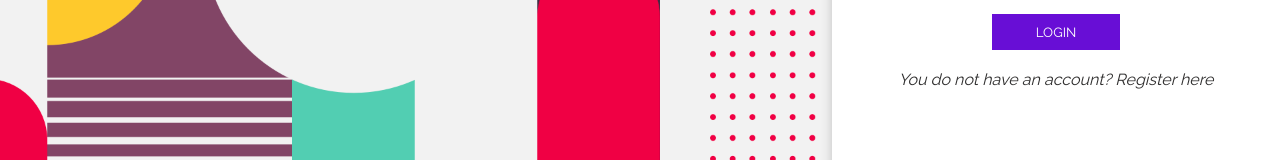
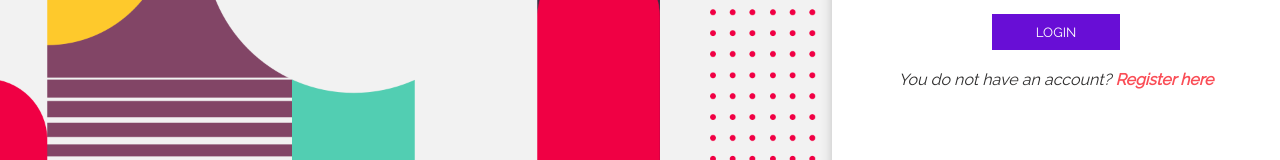
Before and after one commit to Amedzro-Elikplim/Terappy-frontend, a React (Create React App) app: page /login in a window 1280 px wide. Shown: the part 464-624 px from the top of the page. Built offline with nearby package versions, Linux system fonts and the light colour scheme; a web font is replaced by a local one.

Commit message:
added dashboard for registered users

```diff
--- a/src/App.js
+++ b/src/App.js
@@ -2,14 +2,16 @@ import { BrowserRouter, Switch, Route } from 'react-router-dom';
 import Home from './pages/home/Home';
 import Login from './pages/auth/Login';
 import Register from './pages/auth/Register';
+import Main from './pages/dashboard/Main';
 const App = () => {
-
+//add lazy loading
   return (
     <BrowserRouter>
       <Switch>
         <Route exact path="/" name="Home" render = {props => <Home {...props} />} />
         <Route exact path="/login" name="Login" render = {props => <Login {...props} />} />
-        <Route exact path="/register" name="Register" render = {props => <Register {...props} />} />
+        <Route exact path="/register" name="Register" render={props => <Register {...props} />} />
+        <Route exact path="/dashboard" name="Dashboard" render={props => <Main {...props} />} />
       </Switch>
     </BrowserRouter>
   )
--- a/src/components/HomePageSections/Hero.js
+++ b/src/components/HomePageSections/Hero.js
@@ -4,6 +4,7 @@ import { primaryColor, titleTextColor } from "../../utils/color/Color";
 import { useMediaQuery } from "react-responsive";
 import { FiPhoneCall } from 'react-icons/fi';
 import { primaryFont } from "../../utils/fonts/font";
+import { useHistory } from "react-router-dom";
 
 
 //react responsive easy way of creating media queries
@@ -19,6 +20,8 @@ const Mobile = ({children}) => {
 
 const Hero = () => {
 
+    const history = useHistory();
+
     return(
         <StyledSection id="home">
             {/**section wrapped with Desktop tag will display only on desktop screens */}
@@ -30,7 +33,7 @@ const Hero = () => {
                     <q>Remember sadness is always temporary, this, too shall, pass....</q>
                 </StyledQuote>
 
-                <StyledButton>
+                <StyledButton onClick={() => history.push("/login")}>
                    <FiPhoneCall className="phone-icon" />  TALK TO A THERAPIST
                 </StyledButton>
 
--- a/src/index.css
+++ b/src/index.css
@@ -55,3 +55,8 @@
 .backToTop:hover {
   box-shadow: 15px 0px 5px rgb(241, 38, 72) inset;
 }
+
+.construct-icon {
+  zoom: 6;
+  color: #380675;
+}
--- a/src/pages/auth/LoginForm.js
+++ b/src/pages/auth/LoginForm.js
@@ -1,8 +1,10 @@
 import { useState } from 'react';
 import { useHistory } from 'react-router-dom';
 import styled from 'styled-components';
-import { primaryColor, titleTextColor } from '../../utils/color/Color';
+import { primaryColor, titleTextColor, blobSecondaryColor } from '../../utils/color/Color';
 import { primaryFont } from '../../utils/fonts/font';
+import axios from 'axios';
+
 
 const LoginForm = ({className}) => {
 
@@ -28,29 +30,41 @@ const LoginForm = ({className}) => {
           password
         }
 
-        console.log(data)
-
-
-
-        // axios.post("http://localhost:5000/api/login", data)
-        //      .then(response => {
-        //        if(response) props.history.push("/home")
-        //      })
-        //      .catch(err => {
-        //        console.log(err);
-        //        alert("check console for error message");
-        //      });
+        axios.post("http://localhost:5000/api/login", data)
+             .then(response => {
+               history.push("/dashboard");
+               console.log(response)
+             })
+             .catch(err => {
+               console.log(err.response);
+             });
       }
-    return(
-      <Card className={className} onSubmit = {handleSubmit}>
-            <LoginText>Login</LoginText>
-            <Divider/>
-            <Email name="email" onChange={handleChange} value = {state.email || ""} type="email" placeholder="Email" />
-            <Password name="password" onChange={handleChange} value={state.password || ""} type="password" placeholder="Password" />
-            <Button type="submit">LOGIN</Button>
-            <P onClick={() => history.push("/register")}><em>You do not have an account? Register here</em></P>
+    return (
+      <Card className={className} onSubmit={handleSubmit}>
+        <LoginText>Login</LoginText>
+        <Divider />
+        <Email
+          name="email"
+          onChange={handleChange}
+          value={state.email || ""}
+          type="email"
+          placeholder="Email"
+        />
+        <Password
+          name="password"
+          onChange={handleChange}
+          value={state.password || ""}
+          type="password"
+          placeholder="Password"
+        />
+        <Button type="submit">LOGIN</Button>
+        <P onClick={() => history.push("/register")}>
+          <em>
+            You do not have an account? <Span>Register here</Span>
+          </em>
+        </P>
       </Card>
-    )
+    );
 }
 
 export default LoginForm;
@@ -123,15 +137,16 @@ const Button = styled.button`
   font-family: ${primaryFont};
 
   &:hover {
-    box-shadow: 5px 10px 20px ${titleTextColor};
+    box-shadow: 5px 10px 20px silver;
   }
 `
 const P = styled.p`
 color: ${titleTextColor};
-cursor: pointer;
 font-family: ${primaryFont};
+`
 
-&:hover {
-  color: ${primaryColor};
-}
+const Span = styled.span`
+  font-weight: bolder;
+  color: ${blobSecondaryColor};
+  cursor: pointer;
 `
--- a/src/pages/auth/RegisterForm.js
+++ b/src/pages/auth/RegisterForm.js
@@ -1,10 +1,13 @@
 import { useState } from "react";
 import styled from 'styled-components';
-import { primaryColor, titleTextColor } from "../../utils/color/Color";
+import { primaryColor } from "../../utils/color/Color";
 import { primaryFont } from "../../utils/fonts/font";
+import axios from 'axios';
+import { useHistory } from "react-router-dom";
 
 const RegisterForm = ({className}) => {
 
+  const history = useHistory();
 
     const [state, setState] = useState({
         state: {
@@ -32,19 +35,14 @@ const RegisterForm = ({className}) => {
             password,
             confirm_password
         }
-        console.log(data)
-        // axios.post("http://localhost:5000/api/register", data)
-        //      .then(response => {
-        //          if(response) {
-        //             alert("registration successful....test login page with the credentials");
-        //             props.history.push("/")
-        //          }
-
-        //      })
-        //      .catch(err => {
-        //          console.log(err);
-        //          alert("check console for error message");
-        //      });
+        axios.post("http://localhost:5000/api/register", data)
+             .then(response => {
+                   history.push("/dashboard");
+                   console.log(response);
+             })
+             .catch(err => {
+                 console.log(err.response);
+             });
     }
 
     return(
@@ -173,6 +171,6 @@ const Button = styled.button`
   font-family: ${primaryFont};
 
   &:hover {
-    box-shadow: 5px 10px 20px ${titleTextColor};
+    box-shadow: 5px 10px 20px silver;
   }
 `
--- /dev/null
+++ b/src/pages/dashboard/Main.js
@@ -0,0 +1,21 @@
+import styled from "styled-components";
+import { IoIosConstruct } from 'react-icons/io';
+const Main = () => {
+    return (
+         <MainDiv>
+            <IoIosConstruct className="construct-icon" />
+            <h1>DASHBOARD UNDER CONSTRUCTION</h1>
+         </MainDiv>
+    )
+};
+
+export default Main;
+
+const MainDiv = styled.div`
+  height: 100vh;
+  display: flex;
+  flex-direction: column;
+  justify-content: center;
+  align-items: center;
+  font-family: Raleway;
+`;
```
